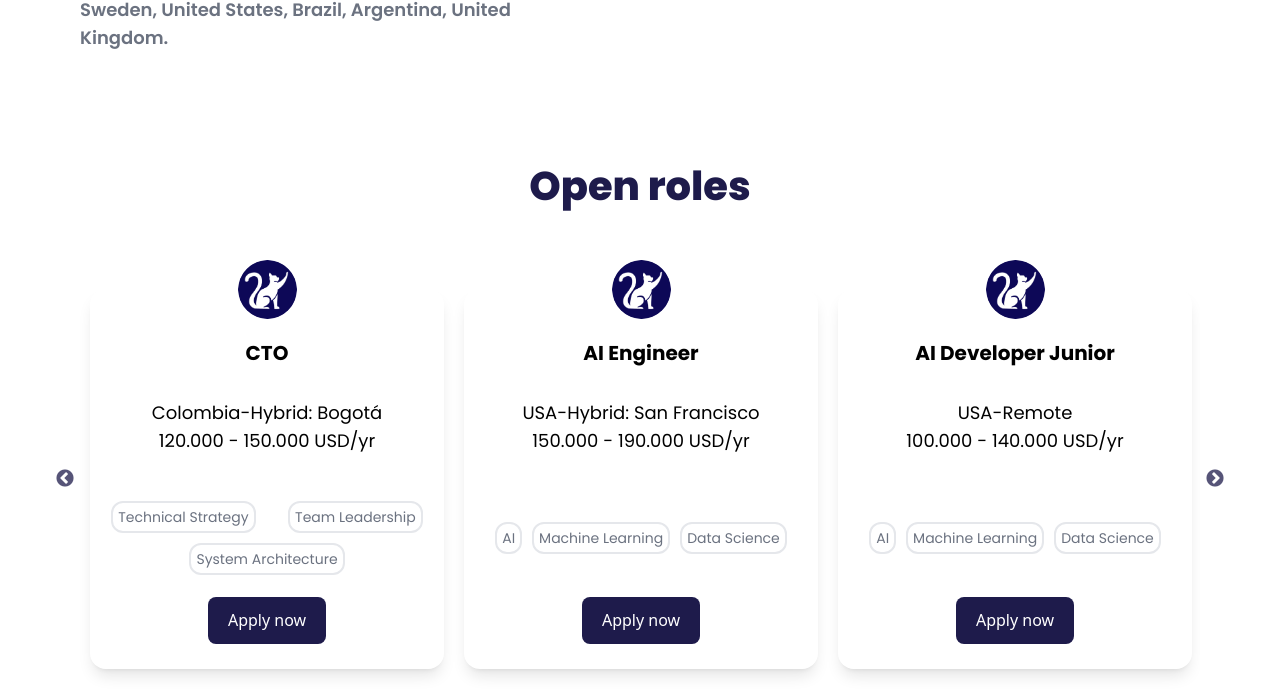
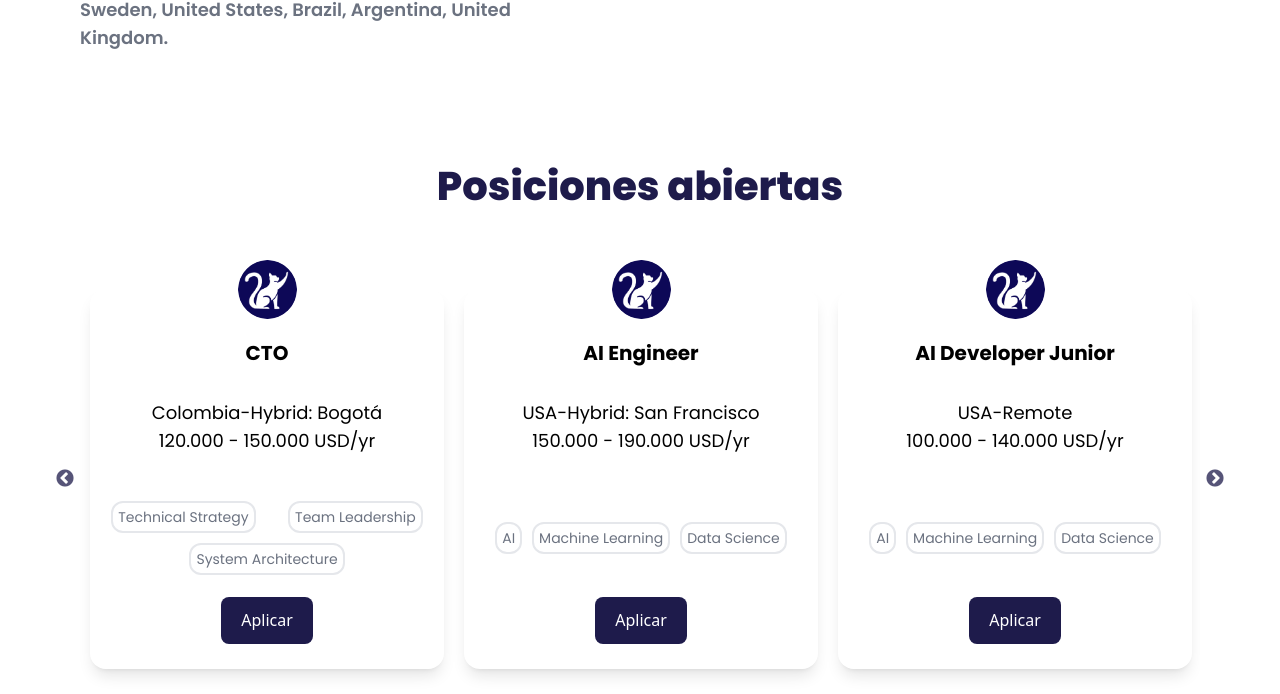
Before and after one commit to purrfecthire-org/web, a Next.js app: page / in a window 1280 px wide. Shown: the part 1497-2191 px from the top of the page. Built offline with nearby package versions, Linux system fonts and the light colour scheme.

Commit message:
Update RolCards.tsx

```diff
--- a/src/components/RolCards/RolCards.tsx
+++ b/src/components/RolCards/RolCards.tsx
@@ -47,7 +47,7 @@ export default function RolCards() {
     <section id="open-roles-section" className="m-0 lg:py-10">
       <div className="max-container padding-container">
         <h1 className="poppins py-8 text-indigo-950 font-extrabold text-center">
-          Open roles
+          Posiciones abiertas
         </h1>
         <Slider {...settings}>
           {jobPosition.map((rol, index) => (
@@ -82,11 +82,11 @@ const RolCard = ({ rol }: { rol: JobPosition }) => (
           type="button"
           onClick={(event) => redirect(event, rol.link)}
           className="text-white bg-indigo-950 font-medium rounded-lg px-5 pb-[12px] pt-[11px] mb-[25px] text-center hover:bg-indigo-500 hover:drop-shadow-md transition duration-300 ease-in-out">
-          Apply now
+          Aplicar
         </a>
       </div>
       <Image
-        src={"/logo.png"}
+        src={rol.image_url}
         width={75}
         height={75}
         alt="imagen"
```
